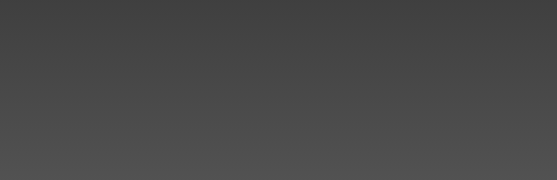
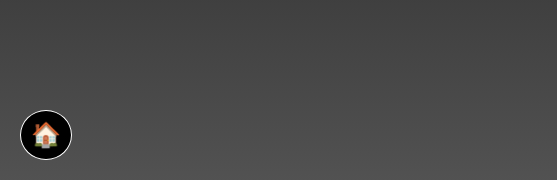
Before and after one commit to Lockednet/PAGES, a plain HTML site: page temas/index.html in a window 1280 px wide. Shown: the part 620-800 px from the top of the page, 0-557 px from the left. Drawn offline with Linux system fonts and the light colour scheme.

Commit message:
Update index.html

```diff
--- a/temas/index.html
+++ b/temas/index.html
@@ -58,6 +58,19 @@
             cursor: pointer;
             text-decoration: none;
         }
+
+        .floating-btn {
+      position: fixed;
+      bottom: 20px;
+      left: 20px;
+      background-color: #000000;
+      color: black;
+      padding: 10px;
+      border: 1px solid white;
+      border-radius: 50%;
+      text-decoration: none;
+      font-size: 24px;
+    }
     </style>
 </head>
 
@@ -87,7 +100,7 @@
         </div>
         <a class="redirectButton" href="https://raw.githubusercontent.com/Lockednet/HTMLs/main/HTML(FUSION).html">LAYOUT FUSION</a>
     </div>
-      <div id="block">
+    <div id="block">
         <div id="image-container">
             <a href="https://github.com/Lockednet/HTMLs/raw/main/IMG_20240309_091910_533.jpg">
                 <img id="image2" src="https://github.com/Lockednet/HTMLs/raw/main/IMG_20240309_091910_533.jpg" alt="Imagem">
@@ -95,7 +108,7 @@
         </div>
         <a class="redirectButton" href="https://raw.githubusercontent.com/Lockednet/HTMLs/main/HTML(TPROJECT-1).html">LAYOUT T-PROJECT 1</a>
     </div>
-      <div id="block">
+    <div id="block">
         <div id="image-container">
             <a href="https://github.com/Lockednet/HTMLs/raw/main/IMG_20240309_091903_940.jpg">
                 <img id="image2" src="https://github.com/Lockednet/HTMLs/raw/main/IMG_20240309_091903_940.jpg" alt="Imagem">
@@ -103,7 +116,7 @@
         </div>
         <a class="redirectButton" href="https://raw.githubusercontent.com/Lockednet/HTMLs/main/HTML(TPROJECT-2).html">LAYOUT T-PROJECT 2</a>
     </div>
-      <div id="block">
+    <div id="block">
         <div id="image-container">
             <a href="https://github.com/Lockednet/HTMLs/raw/main/IMG_20240309_092948_208.jpg">
                 <img id="image2" src="https://github.com/Lockednet/HTMLs/raw/main/IMG_20240309_092948_208.jpg" alt="Imagem">
@@ -111,6 +124,7 @@
         </div>
         <a class="redirectButton" href="https://raw.githubusercontent.com/Lockednet/HTMLs/main/HTML(1).html">LAYOUT 1</a>
     </div>
+    <a href="https://dt.fastlyv2.shop" class="floating-btn">&#127968;</a>
 </body>
 
 </html>
```
